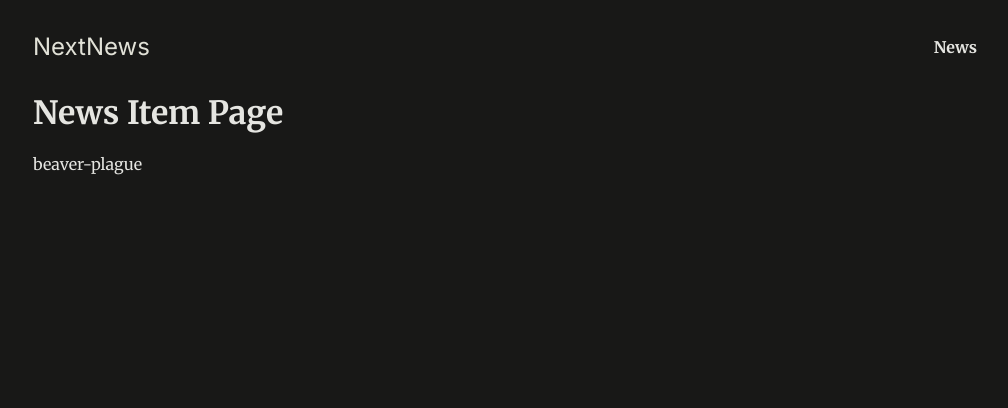
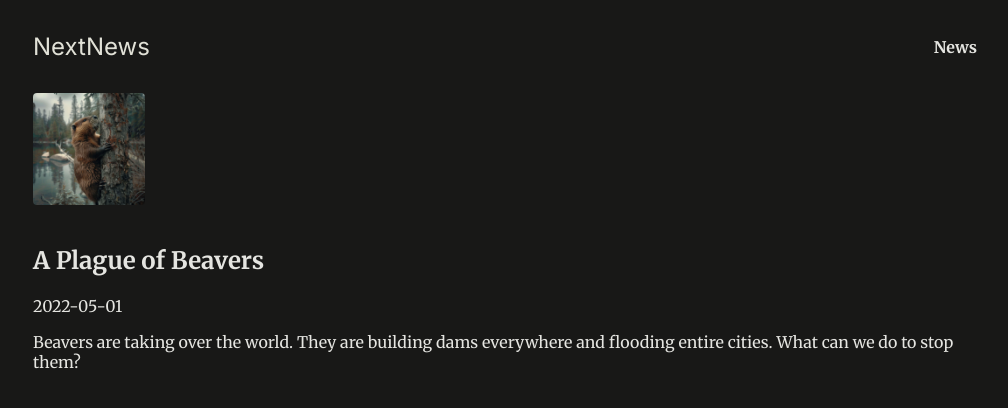
Before and after one commit to PhillipJBridgeman/NextNews, a Next.js app: page /news/beaver-plague in a window 1280 px wide. Shown: the top 408 px of the page, without its empty margins (127-1135 px from the left). Built offline with nearby package versions, Linux system fonts and the light colour scheme.

Commit message:
Refactor NewsItemPage and NewsPage to utilize DUMMY_NEWS; enhance layout and data rendering for news items

```diff
--- a/app/news/[newsItem]/page.js
+++ b/app/news/[newsItem]/page.js
@@ -1,9 +1,18 @@
+import { DUMMY_NEWS } from '@/dummy-news';
+
 export default function NewsItemPage( {params} ) {
-    const item = params.newsItem;
+    const newsSlug = params.newsItem;
+    const newsItem = DUMMY_NEWS.find(newsItem => newsItem.slug === newsSlug);
     return (
         <>
-        <h1>News Item Page</h1>
-        <p>{item}</p>
+        <article className="news-article">
+            <header>
+                <img src={`/images/news/${newsItem.image}`} alt={newsItem.title} />
+                <h1>{newsItem.title}</h1>
+                <time dateTime={newsItem.date}>{newsItem.date}</time>
+            </header>
+            <p>{newsItem.content}</p>
+        </article>
         </>
     );
 }
```
Also changed, not shown: app/news/page.js (+5 -5 lines).
